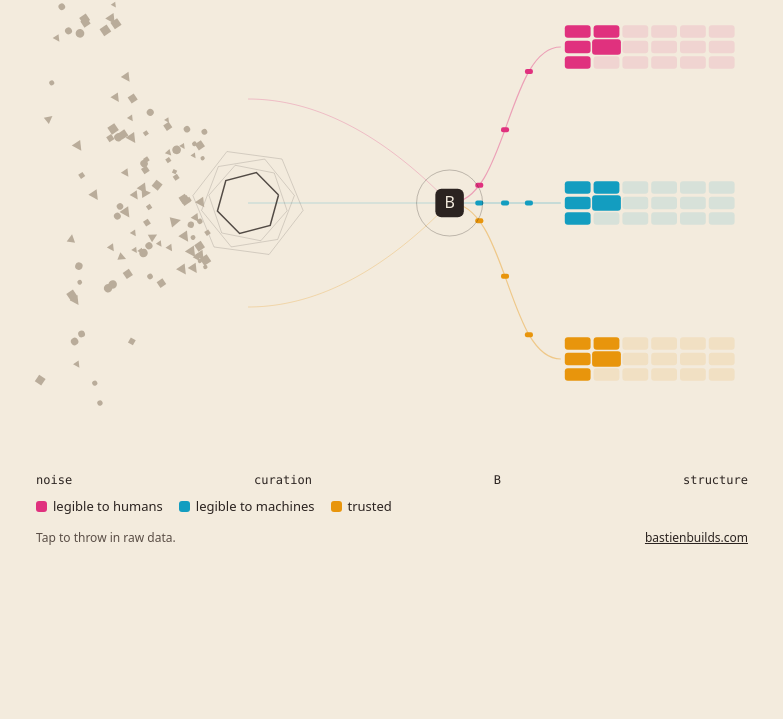
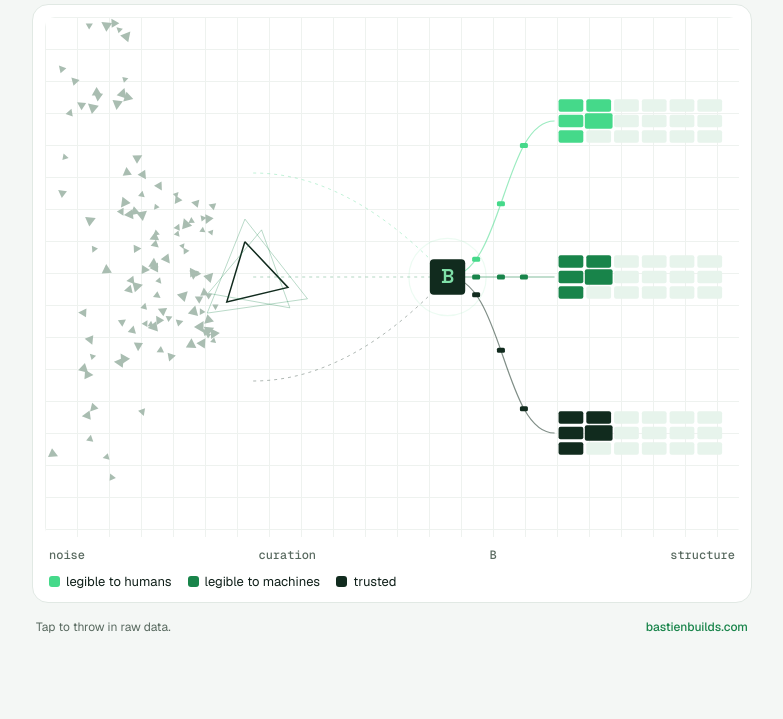
Before and after one commit to Bastien-Durand/BastienShowcase, a plain HTML site: page brain/index.html in a window 1280 px wide. Shown: the part 81-800 px from the top of the page, without its empty margins (248-1031 px from the left). Drawn offline with nearby package versions, Linux system fonts and the light colour scheme; animation ran at ten frames a second.

Commit message:
Restyle /brain in the Bastien Builds design system (#10)
Claude-Session: https://claude.ai/code/session_016RKArav8ASf4Exny6zbToe

Co-authored-by: Claude <noreply@anthropic.com>

```diff
--- a/brain/index.html
+++ b/brain/index.html
@@ -5,32 +5,39 @@
 <meta name="viewport" content="width=device-width, initial-scale=1">
 <meta name="description" content="How Bastien Builds turns messy data into structure people and AI can act on.">
 <meta property="og:type" content="website">
-<meta property="og:title" content="Noise to structure · Bastien Builds">
+<meta property="og:title" content="Aggregate → Structure · Bastien Builds">
 <meta property="og:description" content="How I turn messy data into structure people and AI can act on.">
 <meta property="og:image" content="https://bastienbuilds.com/assets/og-v6.jpg">
 <meta property="og:url" content="https://bastienbuilds.com/brain/">
 <meta name="twitter:card" content="summary_large_image">
 <link rel="icon" href="/assets/favicon.svg">
-<title>Noise to structure — Bastien Builds</title>
+<title>Aggregate → Structure — Bastien Builds</title>
+<link href="https://fonts.googleapis.com/css2?family=Space+Grotesk:wght@500;600&family=Geist:wght@400;500&family=Geist+Mono:wght@500&display=swap" rel="stylesheet">
 <style>
-  html,body{margin:0;background:#F3EBDD;color:#2B2320;font-family:ui-sans-serif,system-ui,-apple-system,"Segoe UI",sans-serif}
-  .bb-flow{max-width:720px;margin:0 auto;padding:24px 16px 32px}
-  .bb-flow canvas{width:100%;height:clamp(380px,62vw,520px);display:block;border-radius:14px;cursor:pointer}
-  .bb-stages{display:flex;justify-content:space-between;font:12px ui-monospace,Menlo,monospace;padding:10px 4px 0}
+  html,body{margin:0;background:#F4F7F5;color:#10201A;font-family:"Geist",system-ui,-apple-system,"Segoe UI",sans-serif}
+  .bb-flow{max-width:720px;margin:0 auto;padding:28px 16px 32px}
+  .bb-title{font-family:"Space Grotesk","Helvetica Neue",Arial,sans-serif;font-size:clamp(24px,4vw,34px);font-weight:500;line-height:1.2;margin:0 2px 16px}
+  .bb-title span{color:#18844A}
+  .bb-card{background:#FFFFFF;border:1px solid #E1E9E4;border-radius:16px;padding:12px}
+  .bb-flow canvas{width:100%;height:clamp(380px,62vw,520px);display:block;border-radius:10px;cursor:pointer}
+  .bb-stages{display:flex;justify-content:space-between;font:500 12px "Geist Mono",ui-monospace,Menlo,monospace;color:#58695F;padding:10px 4px 0}
   .bb-legend{display:flex;gap:16px;flex-wrap:wrap;font-size:13px;padding:10px 4px 0}
   .bb-legend i{display:inline-block;width:11px;height:11px;border-radius:3px;margin-right:6px;vertical-align:-1px}
-  .bb-sig{font-size:12px;color:#5A4E46;padding:14px 4px 0;display:flex;justify-content:space-between;gap:8px;flex-wrap:wrap}
-  .bb-sig a{color:#2B2320}
+  .bb-sig{font-size:12px;color:#58695F;padding:16px 4px 0;display:flex;justify-content:space-between;gap:8px;flex-wrap:wrap}
+  .bb-sig a{color:#18844A;text-decoration:none;font-weight:500}
 </style>
 </head>
 <body>
 <div class="bb-flow">
-  <canvas id="bb-c" aria-label="Animation: scattered data passes through a curation lens into B, which sends it into three coloured lanes that fill structured grids in sync."></canvas>
-  <div class="bb-stages"><span>noise</span><span>curation</span><span>B</span><span>structure</span></div>
-  <div class="bb-legend">
-    <span><i style="background:#E0317E"></i>legible to humans</span>
-    <span><i style="background:#139DC0"></i>legible to machines</span>
-    <span><i style="background:#E8950C"></i>trusted</span>
+  <h1 class="bb-title">Aggregate <span>→</span> <span>Structure</span></h1>
+  <div class="bb-card">
+    <canvas id="bb-c" aria-label="Animation: scattered data passes through a curation lens into B, which sends it into three green lanes that fill structured grids in sync."></canvas>
+    <div class="bb-stages"><span>noise</span><span>curation</span><span>B</span><span>structure</span></div>
+    <div class="bb-legend">
+      <span><i style="background:#45D98A"></i>legible to humans</span>
+      <span><i style="background:#18844A"></i>legible to machines</span>
+      <span><i style="background:#112B1E"></i>trusted</span>
+    </div>
   </div>
   <div class="bb-sig"><span>Tap to throw in raw data.</span><a href="https://bastienbuilds.com">bastienbuilds.com</a></div>
 </div>
@@ -41,47 +48,49 @@ let W,H;
 function rs(){const d=window.devicePixelRatio||1;W=cv.clientWidth;H=cv.clientHeight;cv.width=W*d;cv.height=H*d;x.setTransform(d,0,0,d,0,0)}
 rs();window.addEventListener('resize',rs);
 const reduce=window.matchMedia&&window.matchMedia('(prefers-reduced-motion: reduce)').matches;
-const C=['#E0317E','#139DC0','#E8950C'],G='#B9AC9A',INK='#2B2320',BG='#F3EBDD';
+const C=['#45D98A','#18844A','#112B1E'],G='#A9BDB1',INK='#112B1E',BG='#FFFFFF',MINT='#7FE0A8';
 const P=[],O=[];
 const COLS=6,ROWS=3,TOTAL=COLS*ROWS,STEP=9,HOLD=40;
 let fillN=reduce?TOTAL:0,hold=0,flash=0,f=0;
-function spawn(n,bx,by){for(let i=0;i<n;i++)P.push({x:bx??Math.random()*W*0.2,y:by??Math.random()*H,vx:0.35+Math.random()*0.5,vy:(Math.random()-0.5)*1.6,lane:Math.floor(Math.random()*3),s:2+Math.random()*2.5,shape:Math.floor(Math.random()*3),t:0})}
+function spawn(n,bx,by){for(let i=0;i<n;i++)P.push({x:bx??Math.random()*W*0.2,y:by??Math.random()*H,vx:0.35+Math.random()*0.5,vy:(Math.random()-0.5)*1.6,lane:Math.floor(Math.random()*3),s:2.5+Math.random()*2.5,t:Math.random()*6})}
 spawn(90);
 cv.addEventListener('click',e=>{const r=cv.getBoundingClientRect();spawn(35,e.clientX-r.left,e.clientY-r.top)});
 function rr(px,py,w,h,r){x.beginPath();if(x.roundRect)x.roundRect(px,py,w,h,r);else x.rect(px,py,w,h);x.fill()}
+function tri(px,py,s,rot){x.save();x.translate(px,py);x.rotate(rot);x.beginPath();x.moveTo(0,-s*1.2);x.lineTo(s*1.1,s*0.8);x.lineTo(-s*1.1,s*0.8);x.closePath();x.fill();x.restore()}
 function inLaneY(l,px,lx,ax){const k=Math.min(1,Math.max(0,(px-lx)/(ax-lx)));const base=H*(0.3+l*0.2);return base+(H*0.5-base)*k*k}
 function outLaneY(l){return H*(0.2+l*0.3)}
 function cellPos(l,col,row){const gx=W*0.74,gw=W*0.24,cw=gw/COLS,ch=Math.max(11,H*0.024);const gy=outLaneY(l)-(ROWS*ch+(ROWS-1)*3)/2;return{x:gx+col*cw,y:gy+row*(ch+3),w:cw-3,h:ch}}
 function draw(){
 f++;x.fillStyle=BG;x.fillRect(0,0,W,H);
+x.strokeStyle='#EEF2EF';x.lineWidth=1;
+for(let gx0=0;gx0<W;gx0+=32){x.beginPath();x.moveTo(gx0+.5,0);x.lineTo(gx0+.5,H);x.stroke()}
+for(let gy0=0;gy0<H;gy0+=32){x.beginPath();x.moveTo(0,gy0+.5);x.lineTo(W,gy0+.5);x.stroke()}
 const lx=W*0.3,ly=H*0.5,ax=W*0.58,gx=W*0.74;
 if(!reduce){if(hold>0){hold--;if(hold==0)fillN=0}else if(f%STEP==0){fillN++;if(fillN>=TOTAL){fillN=TOTAL;hold=HOLD;flash=HOLD}}}
-x.lineWidth=1;
-for(let l=0;l<3;l++){x.strokeStyle=C[l]+'40';x.beginPath();for(let px=lx;px<=ax;px+=4){const py=inLaneY(l,px,lx,ax);px===lx?x.moveTo(px,py):x.lineTo(px,py)}x.stroke();
-x.strokeStyle=C[l]+'66';x.lineWidth=1.2;x.beginPath();x.moveTo(ax,ly);x.bezierCurveTo(ax+(gx-ax)*0.5,ly,ax+(gx-ax)*0.5,outLaneY(l),gx-4,outLaneY(l));x.stroke();x.lineWidth=1}
-for(let i=0;i<4;i++){const r=Math.min(W,H)*0.055+i*10+Math.sin(f/30+i)*3;x.strokeStyle=INK+(i==0?'cc':'33');x.lineWidth=i==0?1.5:0.8;x.beginPath();for(let k=0;k<=6;k++){const a=k/6*Math.PI*2+f/(200+i*60)*(i%2?1:-1);const px=lx+Math.cos(a)*r,py=ly+Math.sin(a)*r;k?x.lineTo(px,py):x.moveTo(px,py)}x.stroke()}
+for(let l=0;l<3;l++){x.strokeStyle=C[l]+'55';x.lineWidth=1;x.setLineDash([3,4]);x.beginPath();for(let px=lx;px<=ax;px+=4){const py=inLaneY(l,px,lx,ax);px===lx?x.moveTo(px,py):x.lineTo(px,py)}x.stroke();x.setLineDash([]);
+x.strokeStyle=C[l]+'88';x.lineWidth=1.2;x.beginPath();x.moveTo(ax,ly);x.bezierCurveTo(ax+(gx-ax)*0.5,ly,ax+(gx-ax)*0.5,outLaneY(l),gx-4,outLaneY(l));x.stroke()}
+const base=Math.min(W,H)*0.065;
+for(let i=0;i<3;i++){const r=base+i*13+Math.sin(f/30+i)*2.5;x.strokeStyle=i==0?INK:'#18844A55';x.lineWidth=i==0?1.5:0.9;x.beginPath();for(let k=0;k<=3;k++){const a=k/3*Math.PI*2-Math.PI/2+f/(220+i*70)*(i%2?1:-1);const px=lx+Math.cos(a)*r,py=ly+Math.sin(a)*r;k?x.lineTo(px,py):x.moveTo(px,py)}x.stroke()}
 for(let l=0;l<3;l++){
 for(let col=0;col<COLS;col++)for(let row=0;row<ROWS;row++){const c=cellPos(l,col,row);const idx=col*ROWS+row;const on=idx<fillN;const justOn=on&&idx==fillN-1&&hold==0&&!reduce;
-x.fillStyle=on?C[l]:C[l]+'1f';if(justOn){rr(c.x-1.5,c.y-1.5,c.w+3,c.h+3,3)}else rr(c.x,c.y,c.w,c.h,3)}
-if(flash>0){x.strokeStyle=C[l];x.lineWidth=2;const a=cellPos(l,0,0),b=cellPos(l,COLS-1,ROWS-1);x.globalAlpha=flash/HOLD;x.strokeRect(a.x-4,a.y-4,b.x+b.w-a.x+8,b.y+b.h-a.y+8);x.globalAlpha=1}}
+x.fillStyle=on?C[l]:'#E7F4EC';if(justOn){rr(c.x-1.5,c.y-1.5,c.w+3,c.h+3,2)}else rr(c.x,c.y,c.w,c.h,2)}
+if(flash>0){x.strokeStyle=C[l];x.lineWidth=1.5;const a=cellPos(l,0,0),b=cellPos(l,COLS-1,ROWS-1);x.globalAlpha=flash/HOLD;x.strokeRect(a.x-4,a.y-4,b.x+b.w-a.x+8,b.y+b.h-a.y+8);x.globalAlpha=1}}
 if(flash>0)flash--;
 for(let i=P.length-1;i>=0;i--){const p=P[i];
-if(p.x<lx-24){p.vy+=(Math.random()-0.5)*0.5;p.vy*=0.96;p.x+=p.vx;p.y+=p.vy;if(p.x>W*0.12)p.y+=(ly-p.y)*0.025;if(p.y<4||p.y>H-4)p.vy*=-1;
-x.fillStyle=G;x.save();x.translate(p.x,p.y);x.rotate(p.t+=0.05);
-if(p.shape==0)x.fillRect(-p.s,-p.s,p.s*2,p.s*2);else if(p.shape==1){x.beginPath();x.arc(0,0,p.s,0,7);x.fill()}else{x.beginPath();x.moveTo(0,-p.s*1.3);x.lineTo(p.s*1.2,p.s);x.lineTo(-p.s*1.2,p.s);x.fill()}
-x.restore()}
-else{p.x+=1.4;const ty=inLaneY(p.lane,p.x,lx,ax);p.y+=(ty-p.y)*0.15;x.fillStyle=C[p.lane];rr(p.x-3.5,p.y-2,7,4,2);if(p.x>ax)P.splice(i,1)}}
+if(p.x<lx-28){p.vy+=(Math.random()-0.5)*0.5;p.vy*=0.96;p.x+=p.vx;p.y+=p.vy;if(p.x>W*0.12)p.y+=(ly-p.y)*0.025;if(p.y<4||p.y>H-4)p.vy*=-1;
+x.fillStyle=G;tri(p.x,p.y,p.s,p.t+=0.04)}
+else{p.x+=1.4;const ty=inLaneY(p.lane,p.x,lx,ax);p.y+=(ty-p.y)*0.15;x.fillStyle=C[p.lane];tri(p.x,p.y,3.2,Math.PI/2);if(p.x>ax)P.splice(i,1)}}
 if(!reduce&&f%STEP==0&&hold==0){for(let l=0;l<3;l++)O.push({l,k:0})}
 for(let i=O.length-1;i>=0;i--){const o=O[i];o.k+=0.03;if(o.k>=1){O.splice(i,1);continue}
 const t=o.k,y1=ly,y2=outLaneY(o.l),cx=ax+(gx-ax)*0.5;
 const px=(1-t)**3*ax+3*(1-t)**2*t*cx+3*(1-t)*t*t*cx+t**3*(gx-4);
 const py=(1-t)**3*y1+3*(1-t)**2*t*y1+3*(1-t)*t*t*y2+t**3*y2;
-x.fillStyle=C[o.l];rr(px-4,py-2.5,8,5,2)}
+x.fillStyle=C[o.l];rr(px-4,py-2.5,8,5,1.5)}
 if(P.length<110&&f%3==0)spawn(1);
-const pr=Math.min(W,H)*0.03+Math.sin(f/12)*1.5;
-x.strokeStyle=INK+'44';x.lineWidth=1;x.beginPath();x.arc(ax,ly,pr+6+(f%60)/4,0,7);x.stroke();
-x.fillStyle=INK;rr(ax-pr,ly-pr,pr*2,pr*2,6);
-x.fillStyle=BG;x.font='500 '+Math.round(pr*1.1)+'px ui-sans-serif,system-ui,sans-serif';x.textAlign='center';x.textBaseline='middle';x.fillText('B',ax,ly+0.5);
+const pr=Math.max(13,Math.min(W,H)*0.034);
+x.strokeStyle=MINT;x.lineWidth=1.2;x.globalAlpha=1-(f%60)/60;x.beginPath();x.arc(ax,ly,pr+4+(f%60)/3,0,7);x.stroke();x.globalAlpha=1;
+x.fillStyle=INK;rr(ax-pr,ly-pr,pr*2,pr*2,4);
+x.fillStyle=MINT;x.font="600 "+Math.round(pr*1.15)+"px 'Space Grotesk',sans-serif";x.textAlign='center';x.textBaseline='middle';x.fillText('B',ax,ly+1);
 if(!reduce)requestAnimationFrame(draw)}
 draw();
 })();
```
